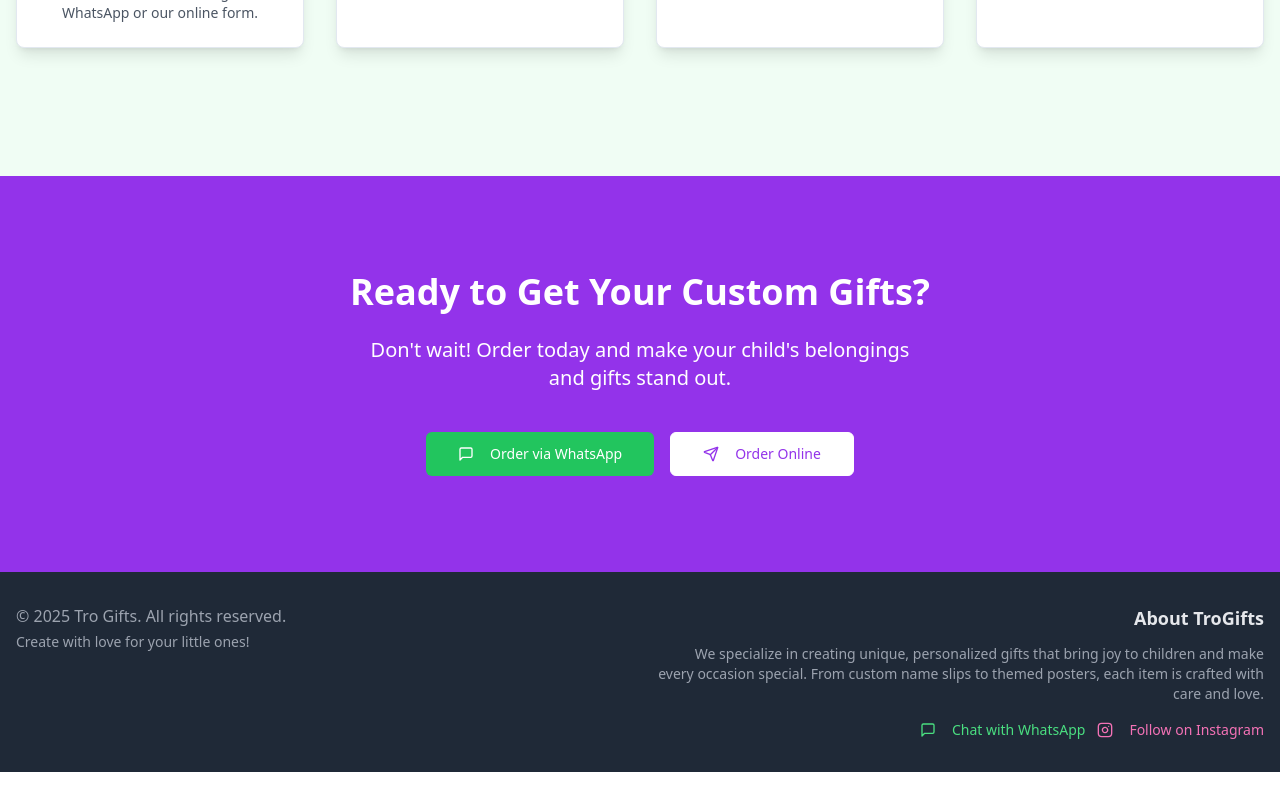
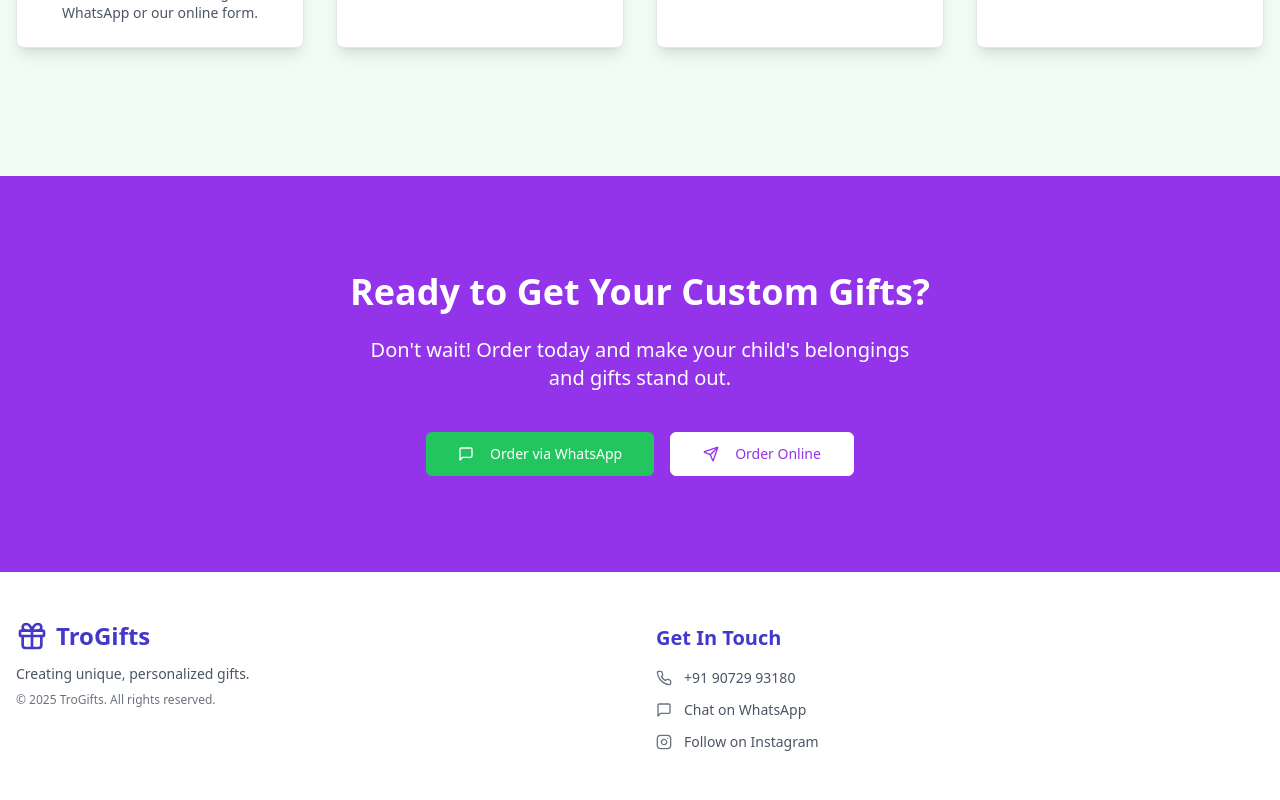
Before and after one commit to trogifts/tro-gifts-landing, a React (Vite) app: page / in a window 1280 px wide. Shown: the part 3266-4066 px from the top of the page. Before the commit the page ends 4038 px from the top, so only its background shows below. Built offline with nearby package versions, Linux system fonts and the light colour scheme.

Commit message:
Refactor: Update footer with image style
Updated the footer section to match the provided image, including colors and layout.

```diff
--- a/src/pages/Index.tsx
+++ b/src/pages/Index.tsx
@@ -1,17 +1,18 @@
 import React, { useEffect, useRef, useState } from 'react';
 import { Button } from "@/components/ui/button";
 import { Card, CardContent, CardHeader, CardTitle } from "@/components/ui/card";
-import { Carousel, CarouselContent, CarouselItem, type CarouselApi } from "@/components/ui/carousel"; // Removed CarouselPrevious, CarouselNext
+import { Carousel, CarouselContent, CarouselItem, type CarouselApi } from "@/components/ui/carousel";
 import Autoplay from "embla-carousel-autoplay";
-import { Gift, ShoppingCart, Send, MessageSquare, CheckCircle, User, Package, Clipboard, CreditCard, Truck, Sparkles, FileText, CalendarCheck, Image as ImageIconLucide, Instagram } from "lucide-react"; // Added Instagram
+import { Gift, ShoppingCart, Send, MessageSquare, CheckCircle, User, Package, Clipboard, CreditCard, Truck, Sparkles, FileText, CalendarCheck, Image as ImageIconLucide, Instagram, Phone } from "lucide-react";
 import { cn } from "@/lib/utils";
 
 const Index = () => {
-  const placeholderWhatsAppNumber = "9072993180"; // Replace with your actual WhatsApp number
+  const placeholderWhatsAppNumber = "9072993180";
+  const displayPhoneNumber = "+91 90729 93180";
   const prefilledMessage = encodeURIComponent("Hello TroGifts! I'd like to place an order.");
   const whatsappLink = `https://wa.me/${placeholderWhatsAppNumber}?text=${prefilledMessage}`;
   const forms = `https://docs.google.com/forms/d/e/1FAIpQLScAalHHBMRerSlElnOkbXxeQTXMvvhqp__M2kX_1053pVgWtg/viewform`;
-  const instagramLink = "https://www.instagram.com/trogift_shop?utm_source=ig_web_button_share_sheet&igsh=ZDNlZDc0MzIxNw=="; // Added Instagram link
+  const instagramLink = "https://www.instagram.com/trogift_shop?utm_source=ig_web_button_share_sheet&igsh=ZDNlZDc0MzIxNw==";
 
   const posterExamples = [
     {
@@ -304,35 +305,48 @@ const Index = () => {
       </section>
 
       {/* Footer */}
-      <footer className="py-8 bg-gray-800 text-gray-400">
+      <footer className="py-12 bg-white text-gray-700">
         <div className="container mx-auto px-4">
           <div className="grid md:grid-cols-2 gap-8 items-start">
-            <div className="text-left md:text-left">
-              <p>&copy; {new Date().getFullYear()} Tro Gifts. All rights reserved.</p>
-              <p className="text-sm mt-1">Create with love for your little ones!</p>
+            {/* Left Column: TroGifts Info */}
+            <div className="text-left">
+              <div className="flex items-center mb-3">
+                <Gift className="h-8 w-8 text-indigo-700 mr-2" />
+                <h4 className="text-2xl font-bold text-indigo-700">TroGifts</h4>
+              </div>
+              <p className="text-sm text-gray-600 mb-2">Creating unique, personalized gifts.</p>
+              <p className="text-xs text-gray-500">&copy; {new Date().getFullYear()} TroGifts. All rights reserved.</p>
             </div>
 
-            <div className="text-left md:text-right">
-              <h5 className="text-lg font-semibold text-gray-200 mb-3">About TroGifts</h5>
-              <p className="text-sm mb-4">
-                We specialize in creating unique, personalized gifts that bring joy to children and make every occasion special. From custom name slips to themed posters, each item is crafted with care and love.
-              </p>
-              <div className="flex flex-col sm:flex-row md:justify-end space-y-3 sm:space-y-0 sm:space-x-3">
-                <Button
-                  variant="link"
-                  className="text-green-400 hover:text-green-300 p-0 h-auto justify-start md:justify-end"
-                  onClick={() => window.open(whatsappLink, '_blank')}
-                >
-                  <MessageSquare className="mr-2 h-5 w-5" /> Chat with WhatsApp
-                </Button>
-                <Button
-                  variant="link"
-                  className="text-pink-400 hover:text-pink-300 p-0 h-auto justify-start md:justify-end"
-                  onClick={() => window.open(instagramLink, '_blank')}
-                >
-                  <Instagram className="mr-2 h-5 w-5" /> Follow on Instagram
-                </Button>
-              </div>
+            {/* Right Column: Get In Touch */}
+            <div className="text-left md:pt-1"> {/* md:pt-1 to align "Get in touch" title roughly with "TroGifts" title */}
+              <h5 className="text-xl font-semibold text-indigo-700 mb-4">Get In Touch</h5>
+              <ul className="space-y-3">
+                <li className="flex items-center text-sm text-gray-600">
+                  <Phone className="mr-3 h-4 w-4 text-gray-500" />
+                  <span>{displayPhoneNumber}</span>
+                </li>
+                <li>
+                  <a
+                    href={whatsappLink}
+                    target="_blank"
+                    rel="noopener noreferrer"
+                    className="flex items-center text-sm text-gray-600 hover:text-green-600 transition-colors"
+                  >
+                    <MessageSquare className="mr-3 h-4 w-4 text-gray-500" /> Chat on WhatsApp
+                  </a>
+                </li>
+                <li>
+                  <a
+                    href={instagramLink}
+                    target="_blank"
+                    rel="noopener noreferrer"
+                    className="flex items-center text-sm text-gray-600 hover:text-pink-600 transition-colors"
+                  >
+                    <Instagram className="mr-3 h-4 w-4 text-gray-500" /> Follow on Instagram
+                  </a>
+                </li>
+              </ul>
             </div>
           </div>
         </div>
```
